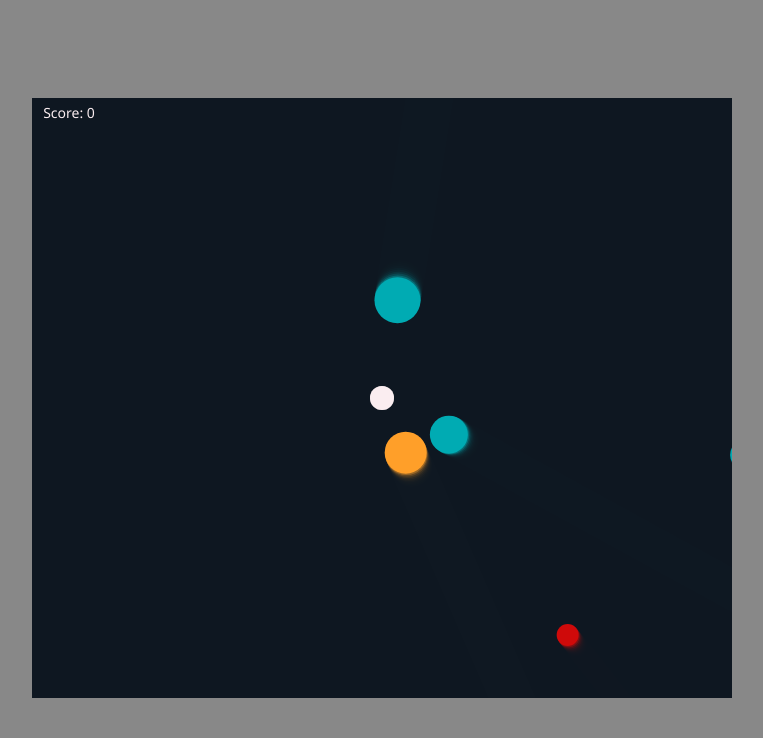
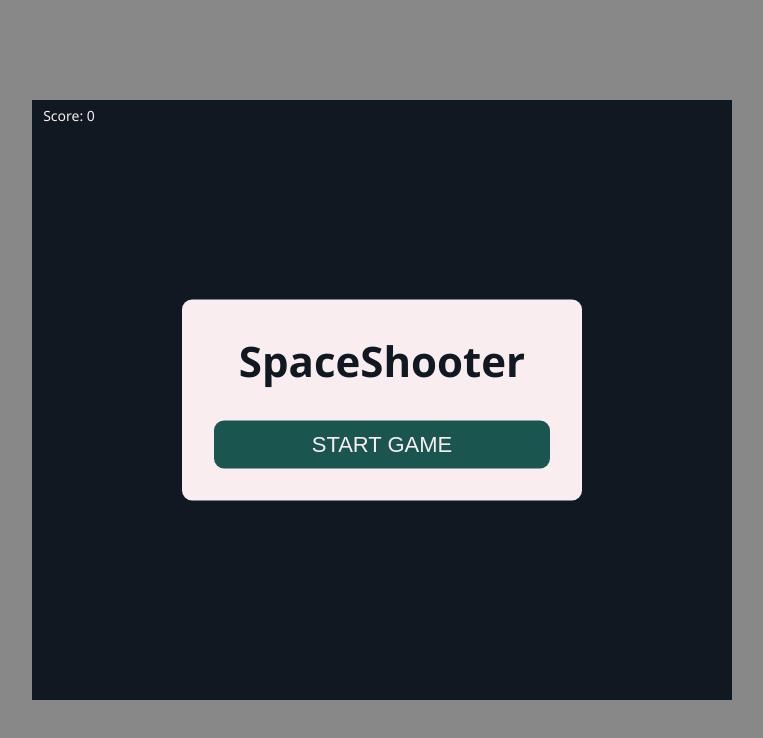
Before and after one commit to Bartek0074/BallShooter, a plain HTML site: page index.html in a window 1280 px wide. Shown: the whole page, without its empty margins (258-1021 px from the left). Drawn offline with Linux system fonts and the light colour scheme.

Commit message:
added game over and start UI

```diff
--- a/index.html
+++ b/index.html
@@ -10,6 +10,12 @@
 <body>
     <div class="game">
         <div class="score"><span>Score: </span><span class="score__value">0</span></div>
+        <div class="game-over-box">
+            <div class="game-over-text-box">
+                <h3>SpaceShooter</h3>
+            </div>
+            <button class="start-game-btn">Start game</button>
+        </div>
         <canvas></canvas>
     </div>
     <script src="main.js"></script>
--- a/main.js
+++ b/main.js
@@ -6,7 +6,10 @@ canvas.width = 700;
 canvas.height = 600;
 
 // Importing DOM elements
-const scoreValue = document.querySelector('.score__value')
+const scoreValue = document.querySelector('.score__value');
+const gameOverBox = document.querySelector('.game-over-box');
+const gameOverTextBox = document.querySelector('.game-over-text-box');
+const startGameBtn = document.querySelector('.start-game-btn');
 
 // Variables
 const mouse = {
@@ -20,7 +23,7 @@ const playerY = canvas.height / 2;
 const playerRadius = 12;
 const playerColor = '#FAEDF0';
 
-const missileVelocity = 5;
+const missileVelocity = 7.5;
 const missileRadius = 3.5;
 
 const enemyMinVelocity = 1;
@@ -169,7 +172,7 @@ class Particle {
         this.x += this.velocityX;
         this.y += this.velocityY;
 
-        this.alpha -= 0.01;
+        this.alpha -= 0.005;
 
         this.velocity = Math.sqrt(Math.pow(this.velocityX, 2) + Math.pow(this.velocityY, 2));
 
@@ -194,11 +197,17 @@ let enemies = [];
 let particles = [];
 
 function init() {
+    missiles = [];
+    enemies = [];
+    particles = [];
     player = new Player(playerX, playerY, playerRadius, playerColor);
+    score = 0;
+    scoreValue.textContent = score;
 }
 
+let spawnEnemiesInterval;
 function spawnEnemies() {
-    setInterval(() => {
+    spawnEnemiesInterval = setInterval(() => {
         const radius = randomIntFromRange(enemyMinRadius, enemyMaxRadius);
         let enemyX;
         let enemyY;
@@ -254,7 +263,7 @@ function animate() {
             if (getDistanceBetweenCircles(missile.x, missile.y, enemy.x, enemy.y) <= missile.radius + enemy.radius) {
 
                 // boom efect
-                const numberOfParticles = randomIntFromRange(10, 20);
+                const numberOfParticles = randomIntFromRange(20, 50);
                 for (let i = 0; i < numberOfParticles; i++) {
                     const particleVelocity = randomNumberFromRange(0.75, 6) * enemy.velocity;
                     const particleRadius = randomNumberFromRange(0.03, 0.15) * enemy.radius;
@@ -265,7 +274,7 @@ function animate() {
                 // shrinking or removing enemy from array
                 missiles.splice(missileIndex, 1);
                 if (enemy.radius > 17) {
-                    enemy.radius -= 10;
+                    enemy.radius -= 5;
                     score += 100;
                 }
                 else {
@@ -284,6 +293,12 @@ function animate() {
 
         if (getDistanceBetweenCircles(enemy.x, enemy.y, player.x, player.y) <= enemy.radius + player.radius) {
             cancelAnimationFrame(animationId);
+            gameOverTextBox.innerHTML =
+            `
+            <h3>Game Over</h3>
+            <p>Your score: ${score} points</p>
+            `
+            gameOverBox.style.display = 'flex';
         }
     })
 }
@@ -299,6 +314,17 @@ canvas.addEventListener('click', () => {
     missiles.push(missile);
 })
 
-init();
-spawnEnemies();
-animate();
+window.addEventListener('keydown', e => {
+    if (e.code === 'Space') {
+        const missile = new Missile(playerX, playerY, missileVelocity, missileRadius, playerColor)
+        missiles.push(missile);
+    }
+})
+
+startGameBtn.addEventListener('click', () => {
+    init();
+    animate();
+    clearInterval(spawnEnemiesInterval);
+    spawnEnemies();
+    gameOverBox.style.display = 'none';
+})
--- a/style.css
+++ b/style.css
@@ -20,6 +20,11 @@ body {
     background-color: #888;
 }
 
+.game {
+    width: 700px;
+    height: 600px;
+}
+
 .score {
     position: fixed;
     margin: .4em .8em;
@@ -27,6 +32,50 @@ body {
     color: #FAEDF0;
 }
 
+.game-over-box {
+    position: fixed;
+    display: fixed;
+    flex-direction: column;
+    justify-content: center;
+    align-items: center;
+    width: 400px;
+    left: 50%;
+    top: 50%;
+    transform: translate(-50%, -50%);
+    padding: 2em;
+    border-radius: 10px;
+    background-color: #FAEDF0;
+    color: #101822;
+}
+
+.game-over-box h3 {
+    margin-bottom: 0.5em;
+    text-align: center;
+    font-size: 4.2rem;
+}
+
+.game-over-box p {
+    font-size: 2.2rem;
+    margin: 0.5em 0;
+}
+
+.game-over-box button {
+    font-size: 2.2rem;
+    width: 100%;
+    margin-top: 0.5em;
+    text-transform: uppercase;
+    background-color: #1A554F;
+    padding: .5em 0;
+    border: none;
+    border-radius: 10px;
+    color: #FAEDF0;
+    cursor: pointer;
+    transition: background-color .3s;
+}
+.game-over-box button:hover {
+    background-color: #206760;
+}
+
 canvas {
-    background-color: rgb(16, 24, 34);
+    background-color: #101822;
 }
```
